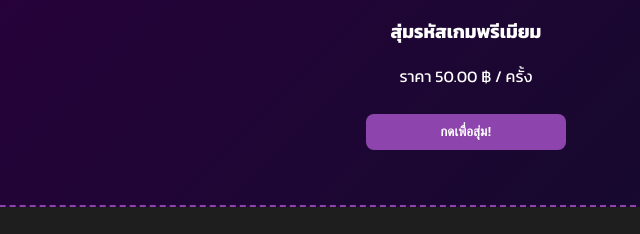
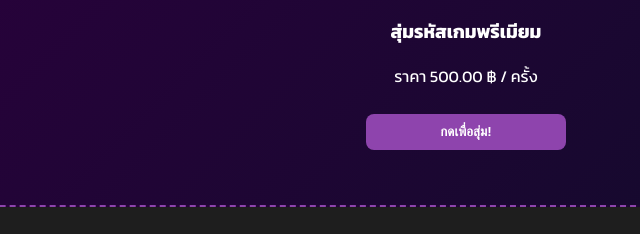
Before and after one commit to nipatnipat123-dot/golf-rush-UI, a plain HTML site: page index.html in a window 1280 px wide. Shown: the part 798-1032 px from the top of the page, 174-814 px from the left. Drawn offline with Linux system fonts and the light colour scheme.

Commit message:
Update index.html

```diff
--- a/index.html
+++ b/index.html
@@ -110,7 +110,7 @@
         <div class="random-container">
             <div id="boxDisplay" class="random-box-display"></div>
             <h3>สุ่มรหัสเกมพรีเมียม</h3>
-            <p>ราคา 50.00 ฿ / ครั้ง</p>
+            <p>ราคา 500.00 ฿ / ครั้ง</p>
             <button class="btn-buy" style="max-width: 200px;" onclick="startRandom()">กดเพื่อสุ่ม!</button>
             <div id="randomResult" style="margin-top:15px; font-weight:bold;"></div>
         </div>
```
